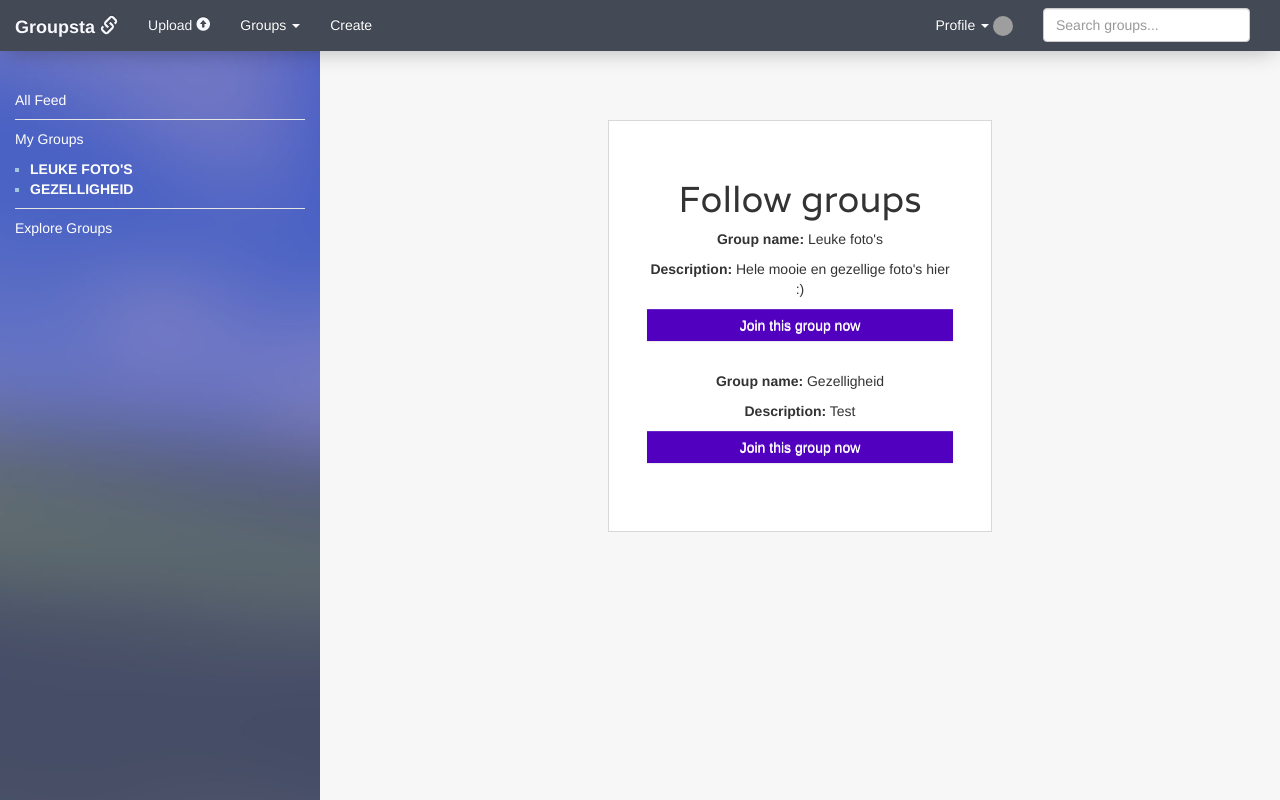
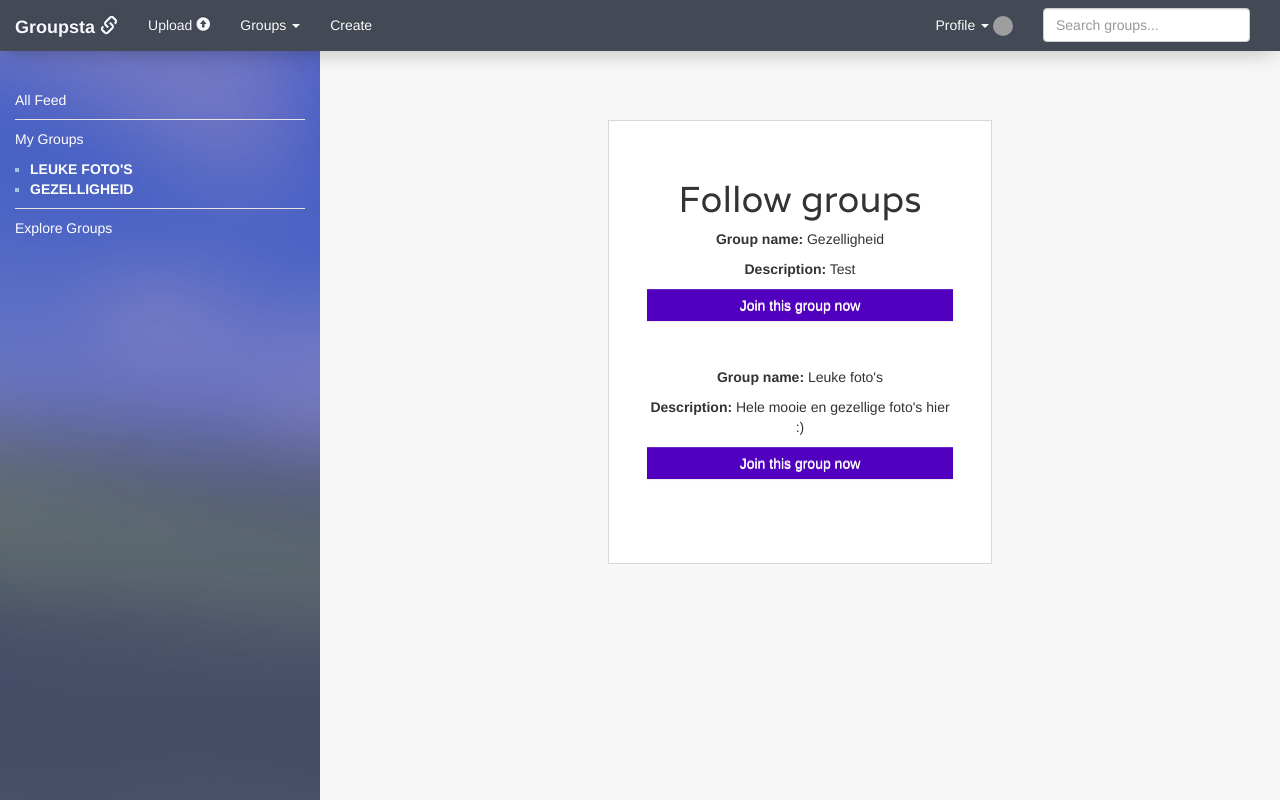
Before and after one commit to Wanghuaichen/groupsta, a Flask app: page /followgroup in a window 1280 px wide. Run offline with Flask 2, Linux system fonts and the light colour scheme; a user stored in the database is signed in; some libraries are stand-ins or nearby versions; grey boxes are pictures that could not be loaded.

Commit message:
grotere margin onder follow/unfollow, zo beter?

```diff
--- a/static/style.css
+++ b/static/style.css
@@ -124,7 +124,8 @@ h1 {
     background: #5000BE !important;
     color: #fff;
     border-radius: 0;
-    margin-bottom:10px;
+    margin-bottom:2vw;
+    vertical-align: middle;
 }
 
 #log_reg_button:hover {
--- a/templates/index.html
+++ b/templates/index.html
@@ -8,10 +8,11 @@
 {% block main %}
 	<body>
 		<div class="main_container">
-	    <h1>{{ info }}</h1>
+
 	    {% if group_id %}
 		<form action="{{ url_for('index') }}" method="post">
     		<input type="hidden" name="follow" value="{{ group_id }}"/>
+    		<p><h1>{{ info }} </h1></p>
     		<button id ="log_reg_button">{{ text }}</button>
     	</form>
     	{% endif %}
```
